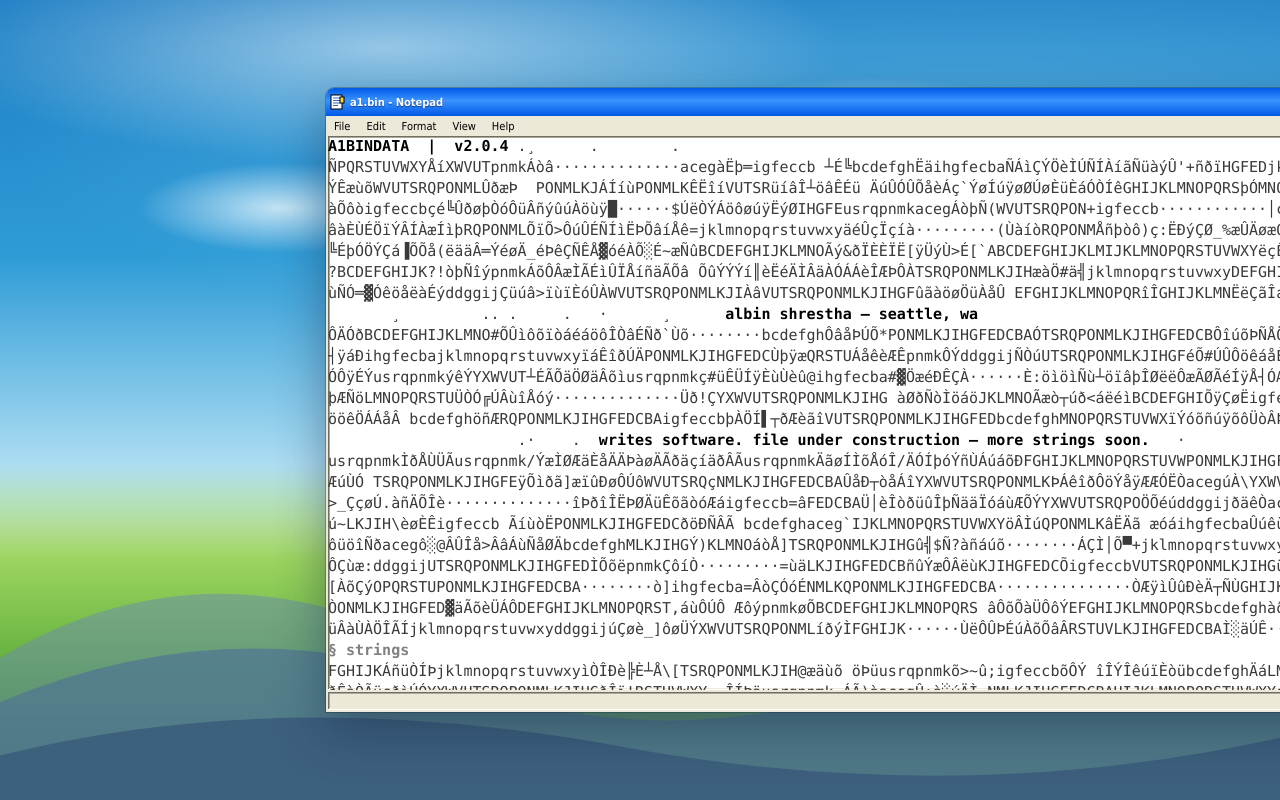
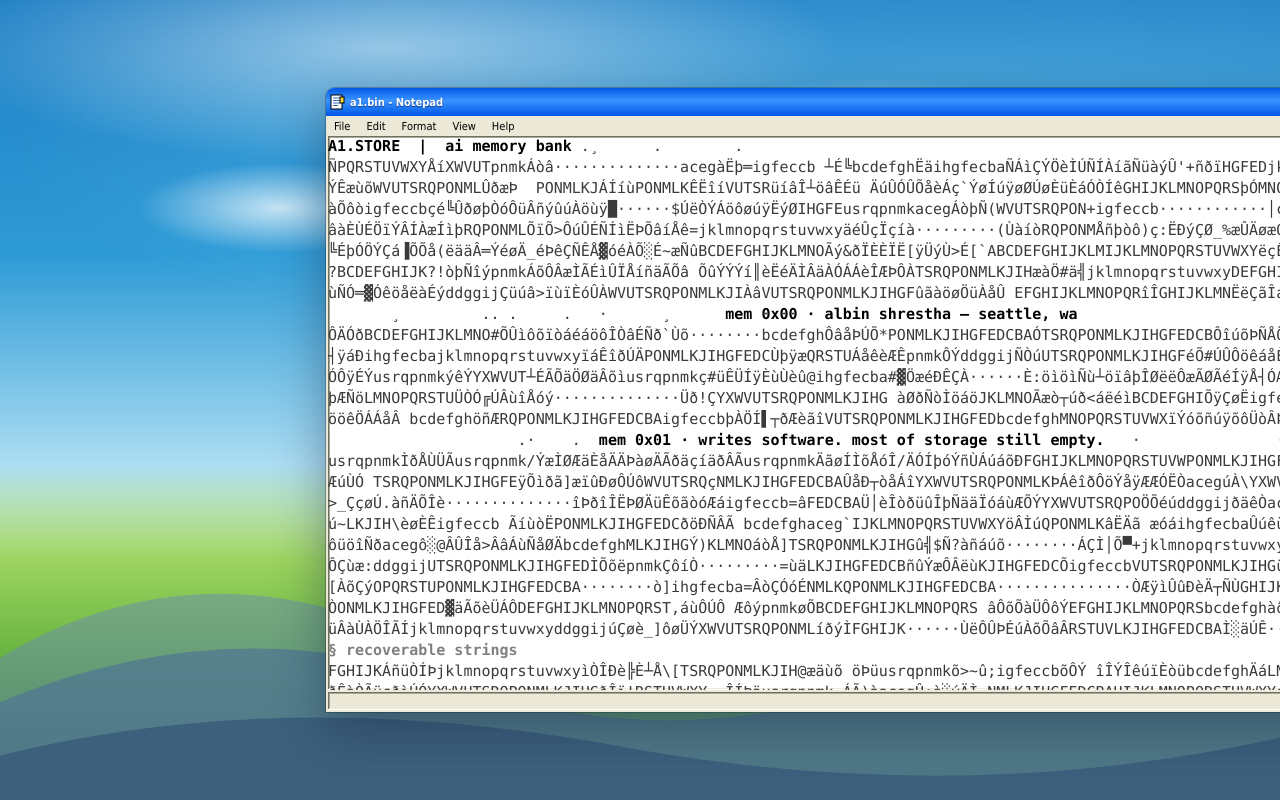
Before and after one commit to Albisourous/a1bin.dev, a React (Vite) app: page / in a window 1280 px wide. Shown: the top 800 px of the page. Built offline with nearby package versions, Linux system fonts and the light colour scheme.

Commit message:
Retheme file as AI storage: A1.STORE memory bank, mem/ptr string labels

```diff
--- a/src/content/site.js
+++ b/src/content/site.js
@@ -3,8 +3,8 @@
 export const SITE = {
   file: {
     name: "a1.bin",
-    magic: "A1BINDATA",
-    version: "v2.0.4",
+    magic: "A1.STORE",
+    version: "ai memory bank",
   },
 
   windowTitle: "a1.bin - Notepad",
@@ -18,43 +18,45 @@ export const SITE = {
     width: 190,
   },
 
-  // The printable strings recovered from the binary. Rendered readable
+  // The printable strings recovered from AI storage. Rendered readable
   // inside the noise; `href` makes a string a link.
   strings: [
     {
       id: "name",
-      text: "albin shrestha — seattle, wa",
+      text: "mem 0x00 · albin shrestha — seattle, wa",
     },
     {
       id: "bio",
-      text: "writes software. file under construction — more strings soon.",
+      text: "mem 0x01 · writes software. most of storage still empty.",
     },
     {
       id: "github",
-      text: "github.com/Albisourous",
+      text: "ptr · github.com/Albisourous",
       href: "https://github.com/Albisourous",
     },
     {
       id: "x",
-      text: "x.com/albinshr",
+      text: "ptr · x.com/albinshr",
       href: "https://x.com/albinshr",
     },
   ],
 
   // Marker printed before the link strings, like a section in a dump.
-  stringsMarker: "§ strings",
+  stringsMarker: "§ recoverable strings",
+
+  eofMarker: "········ end of recoverable memory ········",
 
   // Ghost lines typed on the boot intertitle (Lily Chou-Chou layer).
   intertitle: [
-    "opening a1.bin …",
-    "the file is in an unsupported format.",
-    "showing raw text below.",
+    "mounting a1.bin …",
+    "ai storage detected.",
+    "integrity check failed — recovering printable strings.",
   ],
 
   about: [
     "a1bin.dev",
     "",
-    "file type: corrupted binary",
+    "file type: ai storage (corrupt)",
     "strings recovered: yes",
     "owner: albin shrestha",
   ],
--- a/src/lib/document.js
+++ b/src/lib/document.js
@@ -53,7 +53,7 @@ export function buildDocument(seed = SITE.seed) {
 
   // Pad out to target size, then the EOF record.
   pushNoise(Math.max(0, total - lines.length - 1));
-  lines.push({ type: "marker", text: "········ EOF ········" });
+  lines.push({ type: "marker", text: SITE.eofMarker });
 
   return lines;
 }
```
